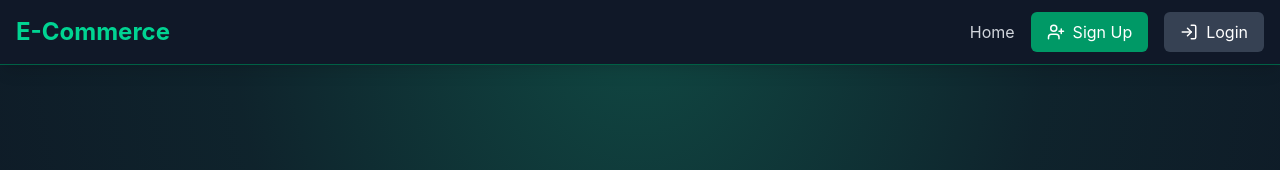
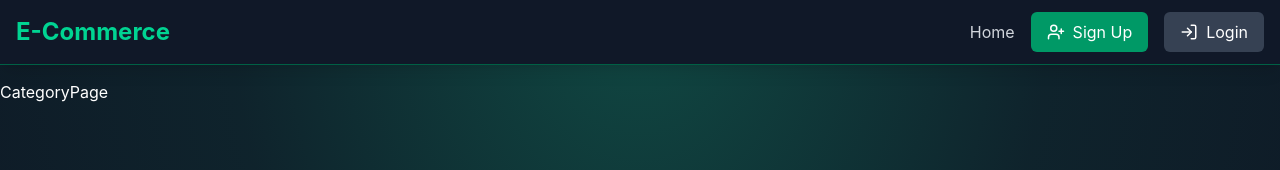
Before and after one commit to yassiraittata/Mern_ecom_store, a React app in the folder frontend/: page /category/bags in a window 1280 px wide. Shown: the top 170 px of the page. Built offline with nearby package versions, Linux system fonts and the light colour scheme; no server answers; the HTML template or start-up script is replaced by a standard one.

Commit message:
add category route

```diff
--- a/frontend/src/App.jsx
+++ b/frontend/src/App.jsx
@@ -8,6 +8,7 @@ import { useUserStore } from "./stores/useUserStore";
 import { useEffect } from "react";
 import LoadingSpinner from "./components/LoadingSpinner";
 import AdminPage from "./pages/AdminPage";
+import CategoryPage from "./pages/CategoryPage";
 
 const App = () => {
   const { user, checkAuth, checkingAuth } = useUserStore();
@@ -50,6 +51,7 @@ const App = () => {
               )
             }
           />
+          <Route path="/category/:categoryName" element={<CategoryPage />} />
         </Routes>
       </div>
       <Toaster />
--- /dev/null
+++ b/frontend/src/pages/CategoryPage.jsx
@@ -0,0 +1,9 @@
+import React from 'react'
+
+const CategoryPage = () => {
+  return (
+    <div>CategoryPage</div>
+  )
+}
+
+export default CategoryPage
```
